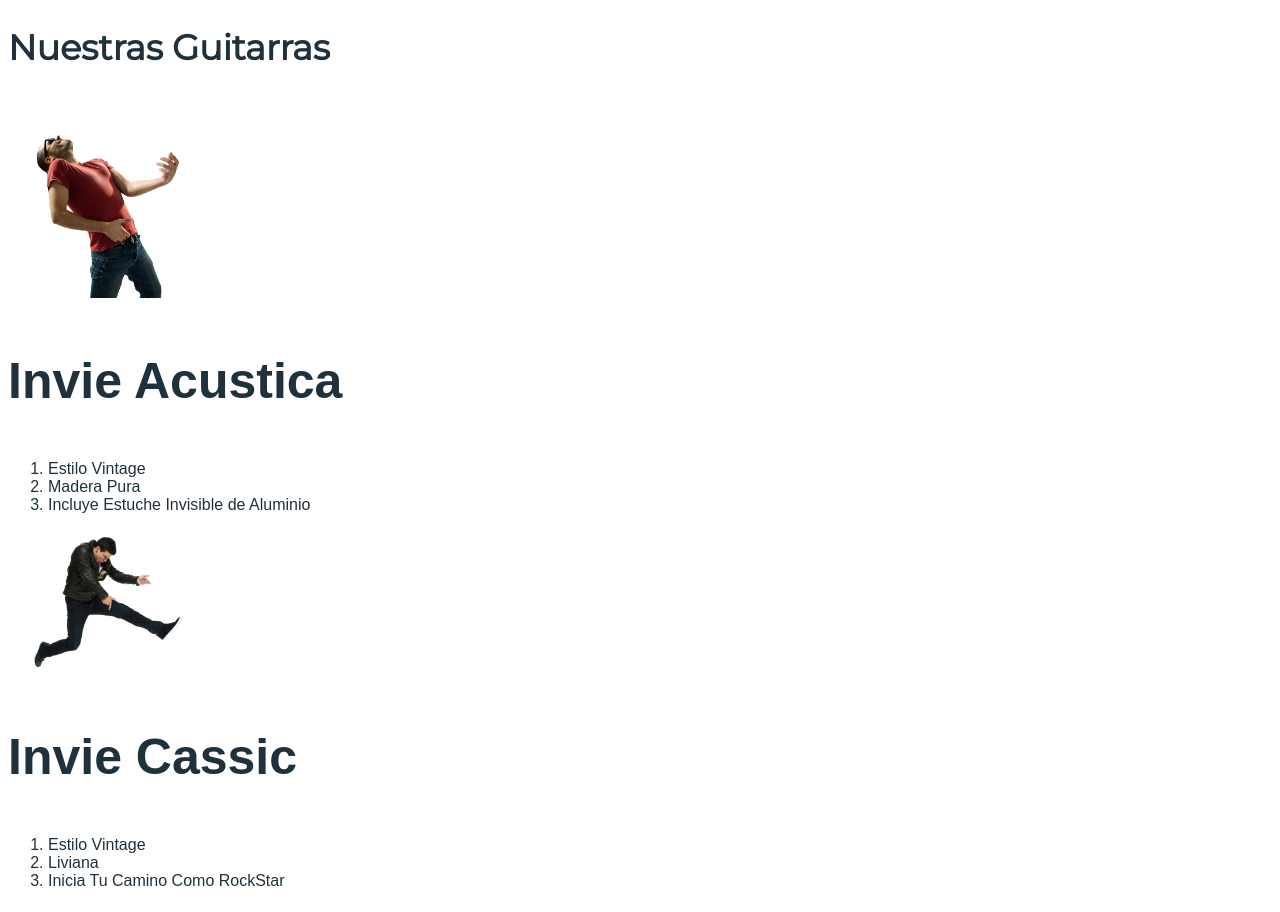
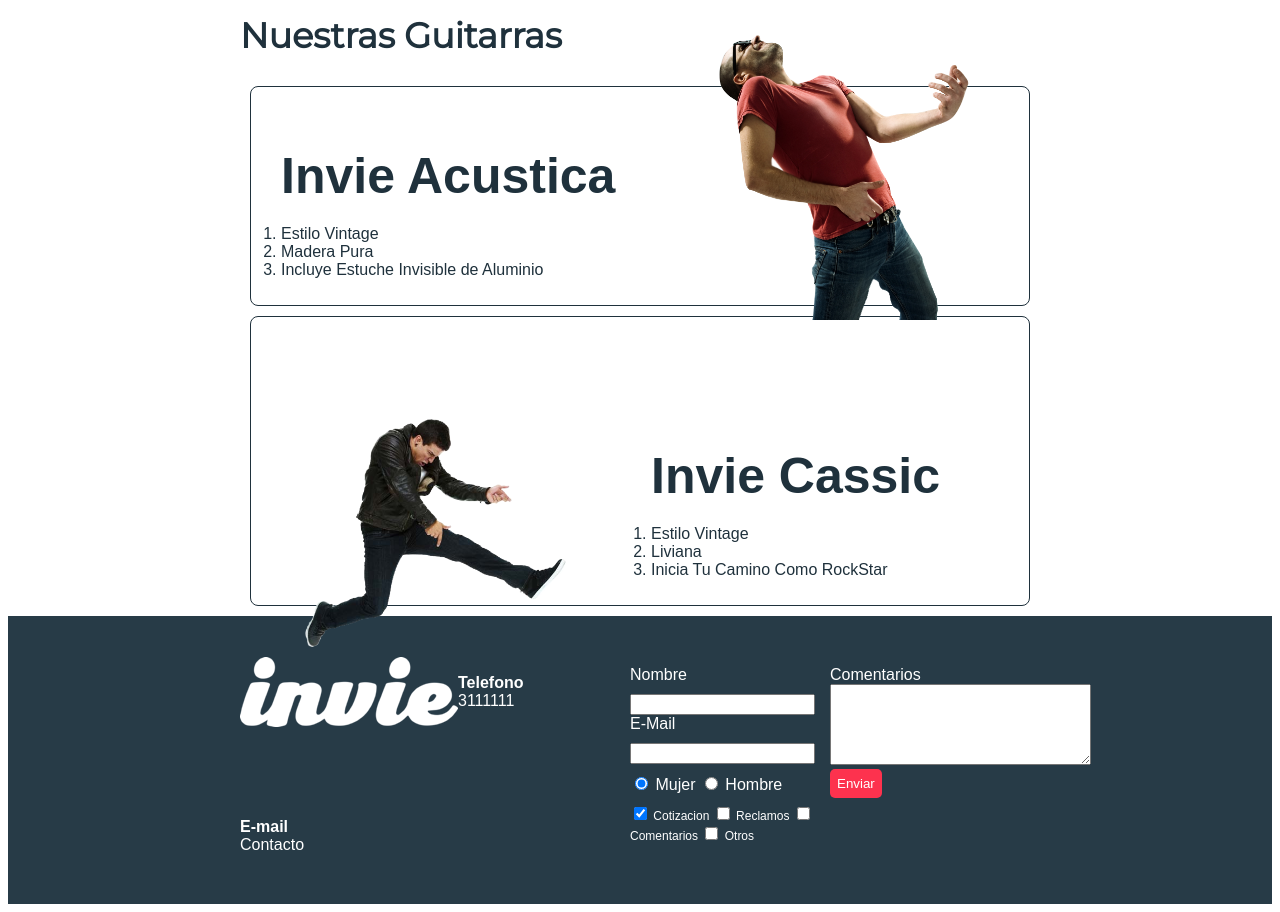
Before and after one commit to ingenierojohan/CURSO_DESARROLLO_WEB_2018, a plain HTML site: page index.html in a window 1280 px wide. Shown: the part 466-1378 px from the top of the page. Drawn offline with Linux system fonts and the light colour scheme; a web font is replaced by a local one.

Commit message:
Tablas y Otros

```diff
--- a/css/invie.css
+++ b/css/invie.css
@@ -1,5 +1,12 @@
-/* font-family: 'Montserrat', sans-serif; */
-/* font-family: 'Allerta', sans-serif; */
+
+/* * {
+    width: 0px;
+    height: 0px ;
+    border : 2px solid red;
+    padding: 10px;
+    margin: 10px;
+
+} */
 
 body {
     font-family: 'Allerta', sans-serif;
@@ -8,10 +15,21 @@ body {
 .titulo {
     font-size: 70px;
     font-family: 'Montserrat', sans-serif;
+    margin-bottom: 0px;
+    margin-top: 70px;
+}
+
+.button {
+    border-radius: 5px;
+    border: none;
+    background: #fd324e;
+    color: white;
+    padding: 7px;
 }
 
 .title-a {
     font-size: 24px;
+    margin-top: 0px;
 }
 
 .guitarras {
@@ -26,13 +44,165 @@ body {
 
 .title-b {
     font-size: 50px;
+    margin-bottom: 20px;
 }
 
 .portada {
     background-image: url('../images/background.png');
     color : white;
+    padding: 20px;
+}
+
+.portada button {
+    margin-bottom: 70px;
 }
 
 .menu {
     font-size: 24px;
+    display: inline-block;
+    position: absolute;
 }
+
+.menu li {
+    display: inline-block;
+    margin-left: 30px;
+}
+
+.menu li::before {
+    content: "•";
+    font-size: 40px;
+    line-height: 10px;
+}
+
+.logotipo {
+    display: inline-block
+}
+
+
+.contenedor {
+    width: 800px;
+    margin: auto;
+}
+
+.izquierda {
+    float : left;
+    position: relative;
+    top: 80px;
+
+}
+
+.derecha {
+    float: right;
+    position: relative;
+    top: -127px
+}
+
+.guitarra {
+    margin: 10px;
+    padding: 10px;
+    /* overflow: hidden; */
+    border : 1px solid #1F313C;
+    border-radius: 8px;
+}
+
+.contenedor-guitarra-1 {
+    padding-left: 20px;
+}
+
+.contenedor-guitarra-2 {
+    margin-left: 370px;
+    padding-left: 20px;
+}
+
+.guitarra ol {
+    padding: 0;
+}
+
+.header {
+    position: relative;
+}
+
+.footer {
+    background: #273b47;
+}
+
+.contacto {
+    display: flex;
+    width: 300px;
+    flex-wrap: wrap;
+    align-items: center;
+}
+
+.contacto img{
+    display: block;
+
+}
+
+.contacto strong {
+    display: block;
+}
+
+.contacto a {
+    color: white;
+    text-decoration: none;
+    margin: 10px 10px 10px 0;
+}
+
+.footer .contenedor {
+    display: flex;
+    justify-content: space-between;
+}
+
+.formulario {
+    display: flex;
+    width: 400px;
+    color : white;
+    padding: 50px 10px;
+}
+
+.col1, col2 {
+    display: flex;
+    flex-direction: column;
+}
+.col1 {
+    margin-right: 15px;
+}
+
+.col2 {
+    align-items: flex-start;
+}
+
+.intereses label {
+    font-size: 12px;
+}
+
+.formulario label, .sexo, .intereses {
+    margin-bottom: 10px;
+}
+
+.sexo {
+    margin-top: 10px;
+}
+
+table {
+    width: 100%
+}
+
+th {
+    background: #273b47;
+    text-align: left;
+    color: white;
+}
+
+th {
+    padding: 10px 20px;
+}
+
+td {
+    padding: 20px;
+}
+
+table, td, th {
+    border: 1px solid #273b47;
+    border-collapse: collapse;
+}
--- a/index.html
+++ b/index.html
@@ -11,7 +11,7 @@
 </head>
 <body>
   <!-- Header -->
-  <header id="header" class="header">
+  <header id="header" class="header contenedor">
     <!-- logotipo -->
     <figure class="logotipo">
       <img src="images/invie.png" width="186" height="60" alt="Invie Logotipo">
@@ -20,7 +20,7 @@
     <nav class="menu">
       <ul>
         <li><a href="index.html">Home</a></li>
-        <li><a href="#guitarras">Guitarras</a></li>
+        <li><a href="index.html#guitarras">Guitarras</a></li>
         <li><a href="precios.html">Precios</a></li>
       </ul>
     </nav>
@@ -28,40 +28,107 @@
 
   <!-- Portada -->
   <section id="portada" class="portada">
+    <div class="contenedor">
     <!-- titulo -->
     <h1 class="titulo">Guitarras Invisibles</h1>
     <!-- resumen -->
     <h3 class="title-a">Se La Estrella de Rock que Siempre Quisiste Ser</h3>
     <!-- boton -->
-    <button>Conoce Mas</button>
+    <button class="button">Conoce Mas</button>
+  </div>
+
+
   </section>
 
   <!-- guitarras -->
-  <section id="guitarras" class="guitarras">
+  <section id="guitarras" class="guitarras contenedor">
     <!-- titulo -->
     <h2>Nuestras Guitarras</h2>
 
     <!-- guitarra 1 -->
     <article class="guitarra">
-      <img src="images/invie-acustica.png" width="200" alt="Guitarra Acustica">
+      <img class="derecha" src="images/invie-acustica.png" width="350" alt="Guitarra Acustica">
+
+      <div class="contenedor-guitarra-1">
         <h3 class="title-b">Invie Acustica</h3>
         <ol>
           <li>Estilo Vintage</li>
           <li>Madera Pura</li>
           <li>Incluye Estuche Invisible de Aluminio</li>
         </ol>
+      </div>
     </article>
 
     <!-- guitarra 2 -->
     <article class="guitarra">
-        <img src="images/invie-classic.png" alt="Guitarra Clasica" width="200">
+      <img class="izquierda" src="images/invie-classic.png" alt="Guitarra Clasica" width="350">
+      <div class="contenedor-guitarra-2">
         <h3 class="title-b">Invie Cassic</h3>
         <ol>
           <li>Estilo Vintage</li>
           <li>Liviana</li>
           <li>Inicia Tu Camino Como RockStar</li>
         </ol>
+      </div>
     </article>
   </section>
+
+  <footer class="footer">
+    <div class="contenedor">
+      <!-- Contacto -->
+      <div class="contacto">
+        <img src="images/invie-white.png" alt="Logotipo Blanco">
+        <a href="tel:+573111111"><strong>Telefono</strong><span>3111111</span></a>
+        <a href="mailto:ingenierojohan@gmail.com"><strong>E-mail</strong><span>Contacto</span></a>
+      </div>
+      <!-- Formulario -->
+      <form class="formulario">
+
+        <div class="col1">
+          <label for="nombre">Nombre</label>
+          <input type="text" required id="nombre" name="nombre" />
+
+          <label for="email">E-Mail</label>
+          <input type="email" required id="email" name="email" />
+
+          <div class="sexo">
+            <label for="mujer">
+              <input type="radio" id="mujer" name="sexo" value="Mujer" checked /> Mujer
+            </label>
+            <label for="hombre">
+              <input type="radio" id="hombre" name="sexo" value="Hombre" /> Hombre
+            </label>
+          </div>
+
+          <div class="intereses">
+            <label for="cotizacion">
+              <input type="checkbox" id="cotizacion" name="intereses" value="Cotizacion" checked /> Cotizacion
+            </label>
+            <label for="reclamos">
+                <input type="checkbox" id="reclamos" name="intereses" value="Reclamos "/> Reclamos
+            </label>
+            <label for=comentarios>
+                <input type="checkbox" id="comentarios" name="intereses" value="Comentarios"/> Comentarios
+            </label>
+            <label for="otros">
+                <input type="checkbox" id="otros" name="intereses" value="Otros" /> Otros
+            </label>
+          </div>
+        </div>
+
+        <div class="col2">
+          <div class="comentarios">
+            <label for="comentarios">Comentarios</label>
+            <textarea name="comentarios" id="comentarios" cols="30" rows="5"></textarea>
+            <input class="button" type="submit" value="Enviar" />
+          </div>
+        </div>
+
+
+
+      </form>
+    </div>
+  </footer>
+
 </body>
 </html>
```
Also changed, not shown: precios.html (added, +115 -0 lines). Lines whose indentation alone changed are shown as unchanged.
